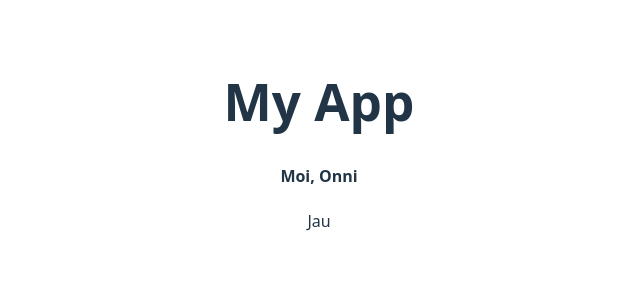
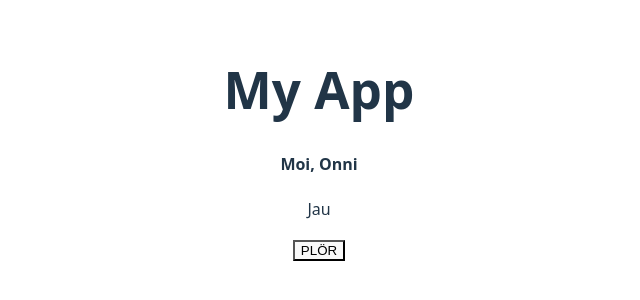
Before and after one commit to onnikiv/wsk-react, a React (Vite) app: page / in a window 1280 px wide. Shown: the part 256-556 px from the top of the page, without its empty margins (321-961 px from the left). Built offline with nearby package versions, Linux system fonts and the light colour scheme.

Commit message:
add button to Greeting component for user interaction

```diff
--- a/src/Greeting.jsx
+++ b/src/Greeting.jsx
@@ -4,6 +4,7 @@ const Greeting = (props) => {
     <>
       <h4>Moi, {props.name}</h4>
       <p>Jau</p>
+      <button onClick={() => alert('clicked')}>PLÖR</button>
     </>
   );
 };
```
